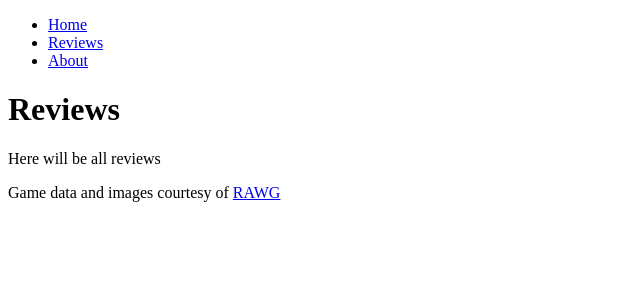
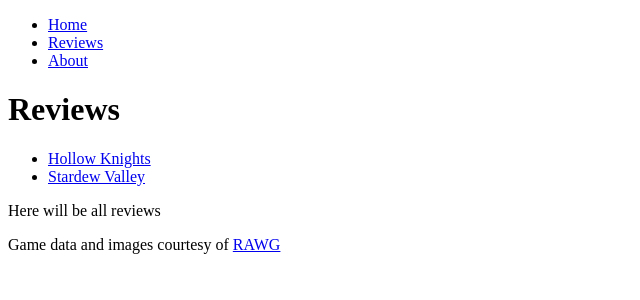
Before and after one commit to rupindersingh91/next-reviews, a Next.js app: page /reviews in a window 1280 px wide. Shown: the top 300 px of the page, without its empty margins (0-640 px from the left). Built offline with nearby package versions, Linux system fonts and the light colour scheme.

Commit message:
Linked the review pages to the parent page

```diff
--- a/app/reviews/page.jsx
+++ b/app/reviews/page.jsx
@@ -1,8 +1,18 @@
+import Link from "next/link";
+
 export default function ReviewsPage() {
     return (
         <>
             <div>
                 <h1>Reviews</h1>
+                <ul>
+                    <li>
+                        <Link href="/reviews/hollow-knights">Hollow Knights</Link>
+                    </li>
+                    <li>
+                        <Link href="/reviews/stardew-velly">Stardew Valley</Link>
+                    </li>
+                </ul>
                 <p>
                     Here will be all reviews
                 </p>
```
